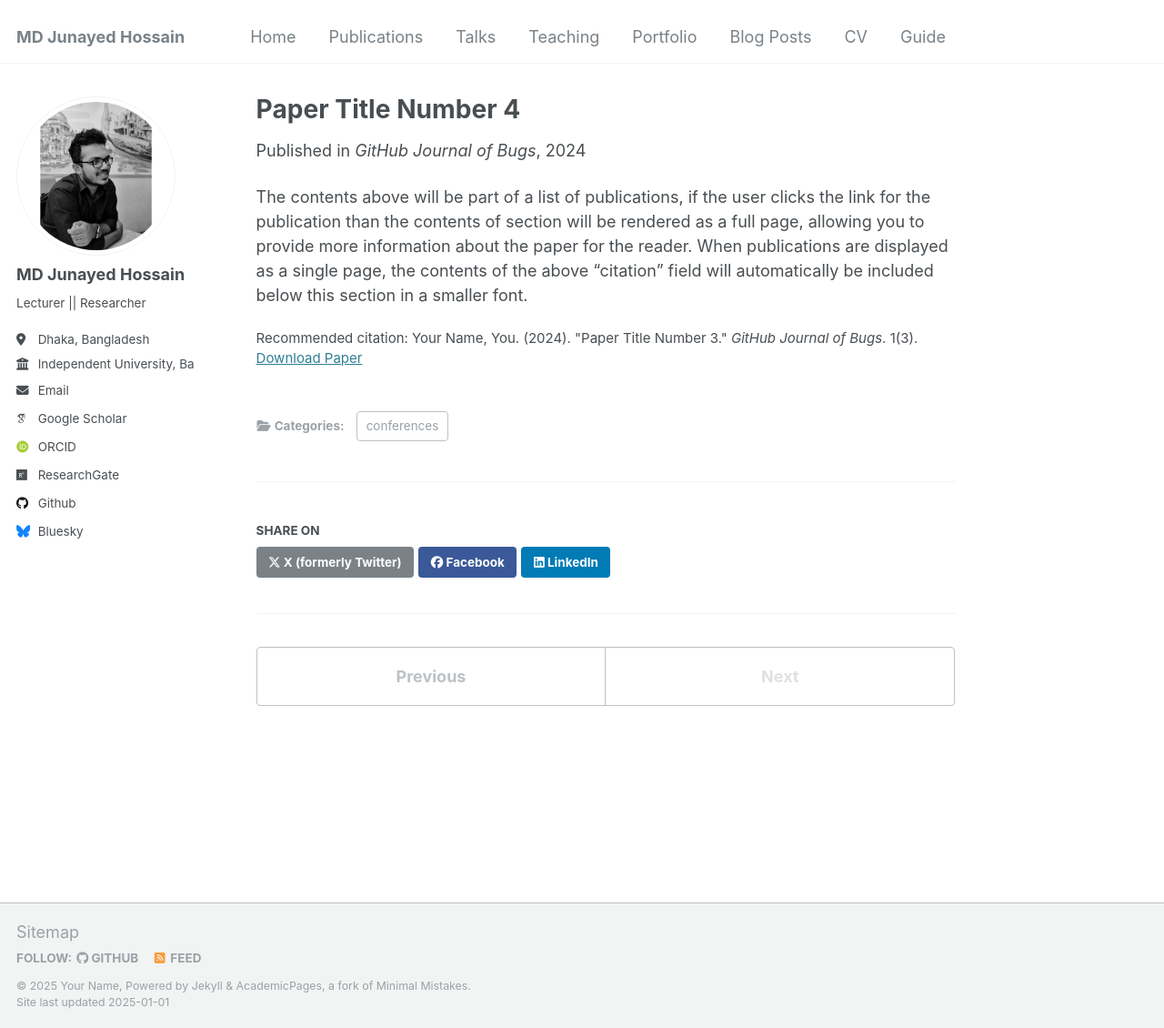
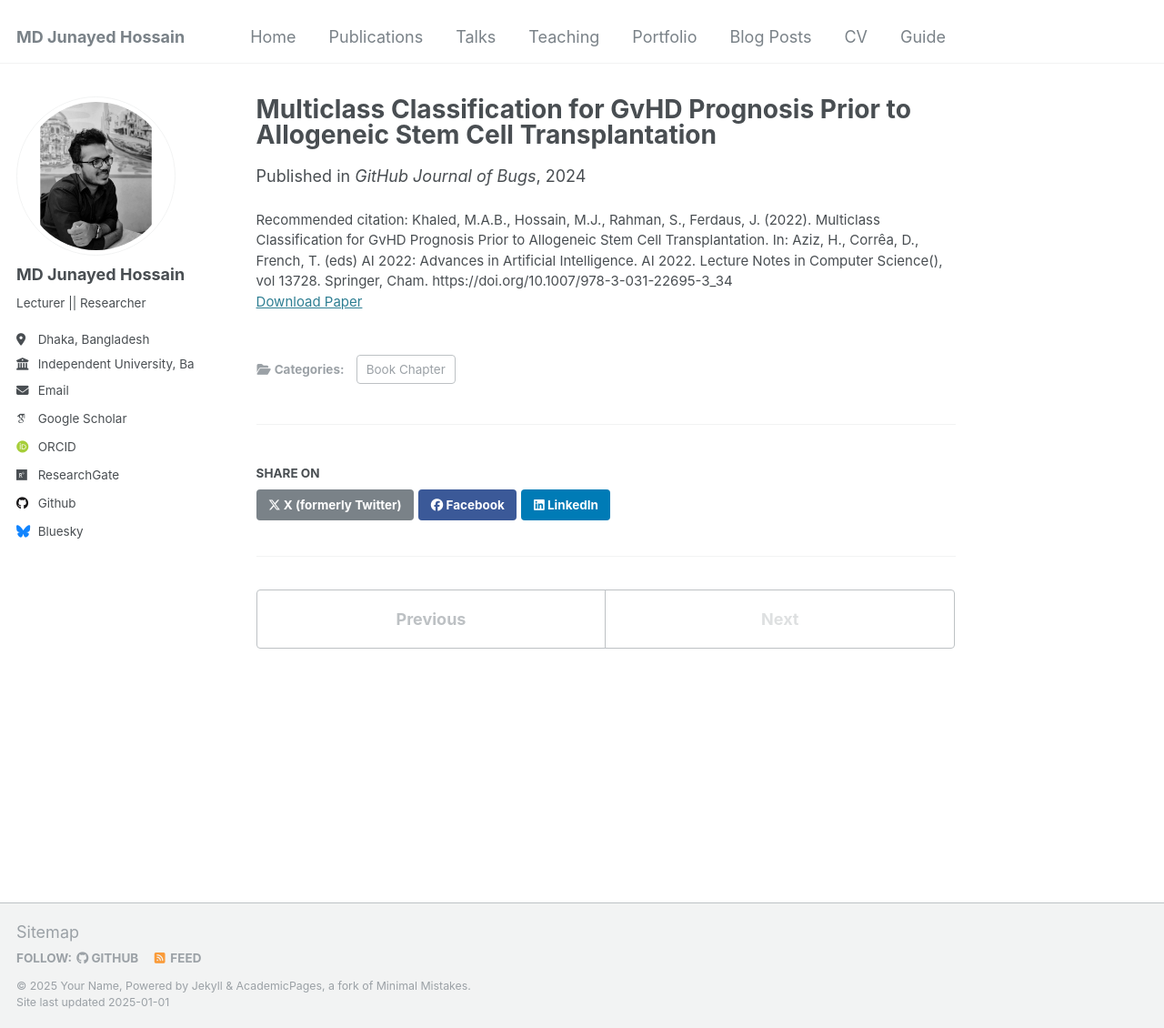
Before and after one commit to i-am-junayed/i-am-junayed.github.io, a Jekyll site: the page built from _publications/2024-02-17-paper-title-number-4.md, in a window 1280 px wide and 1130 px high. Shown: the whole window at 91% size. Built offline with Jekyll 4.4.1, drawn with Linux system fonts in a browser that asks for light colours; some web fonts are replaced.

Commit message:
Update 2024-02-17-paper-title-number-4.md

```diff
--- a/_publications/2024-02-17-paper-title-number-4.md
+++ b/_publications/2024-02-17-paper-title-number-4.md
@@ -1,13 +1,11 @@
 ---
-title: "Paper Title Number 4"
+title: "Multiclass Classification for GvHD Prognosis Prior to Allogeneic Stem Cell Transplantation"
 collection: publications
-category: conferences
+category: Book Chapter
 permalink: /publication/2024-02-17-paper-title-number-4
 excerpt: 'This paper is about fixing template issue #693.'
 date: 2024-02-17
 venue: 'GitHub Journal of Bugs'
-paperurl: 'http://academicpages.github.io/files/paper3.pdf'
-citation: 'Your Name, You. (2024). &quot;Paper Title Number 3.&quot; <i>GitHub Journal of Bugs</i>. 1(3).'
+paperurl: '[http://academicpages.github.io/files/paper3.pdf](https://link.springer.com/chapter/10.1007/978-3-031-22695-3_34)'
+citation: 'Khaled, M.A.B., Hossain, M.J., Rahman, S., Ferdaus, J. (2022). Multiclass Classification for GvHD Prognosis Prior to Allogeneic Stem Cell Transplantation. In: Aziz, H., Corrêa, D., French, T. (eds) AI 2022: Advances in Artificial Intelligence. AI 2022. Lecture Notes in Computer Science(), vol 13728. Springer, Cham. https://doi.org/10.1007/978-3-031-22695-3_34'
 ---
-
-The contents above will be part of a list of publications, if the user clicks the link for the publication than the contents of section will be rendered as a full page, allowing you to provide more information about the paper for the reader. When publications are displayed as a single page, the contents of the above "citation" field will automatically be included below this section in a smaller font.
```
